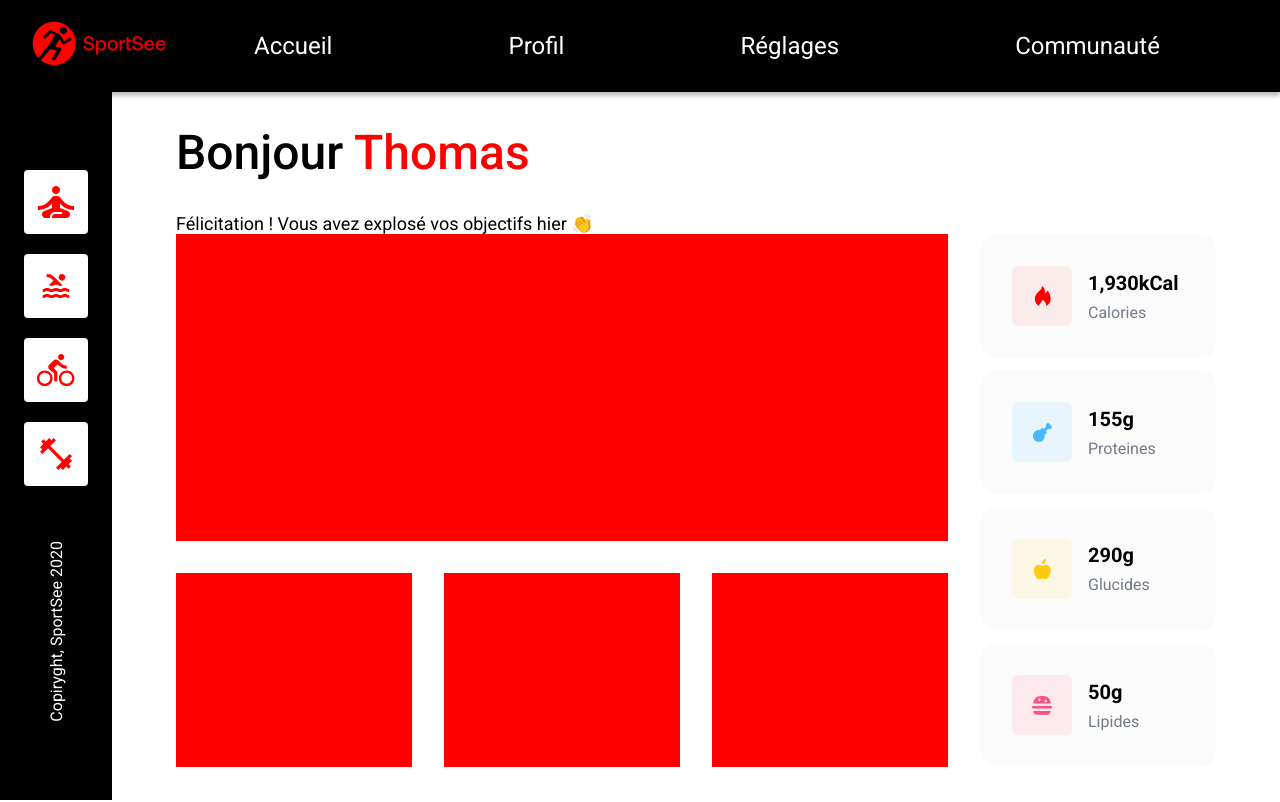
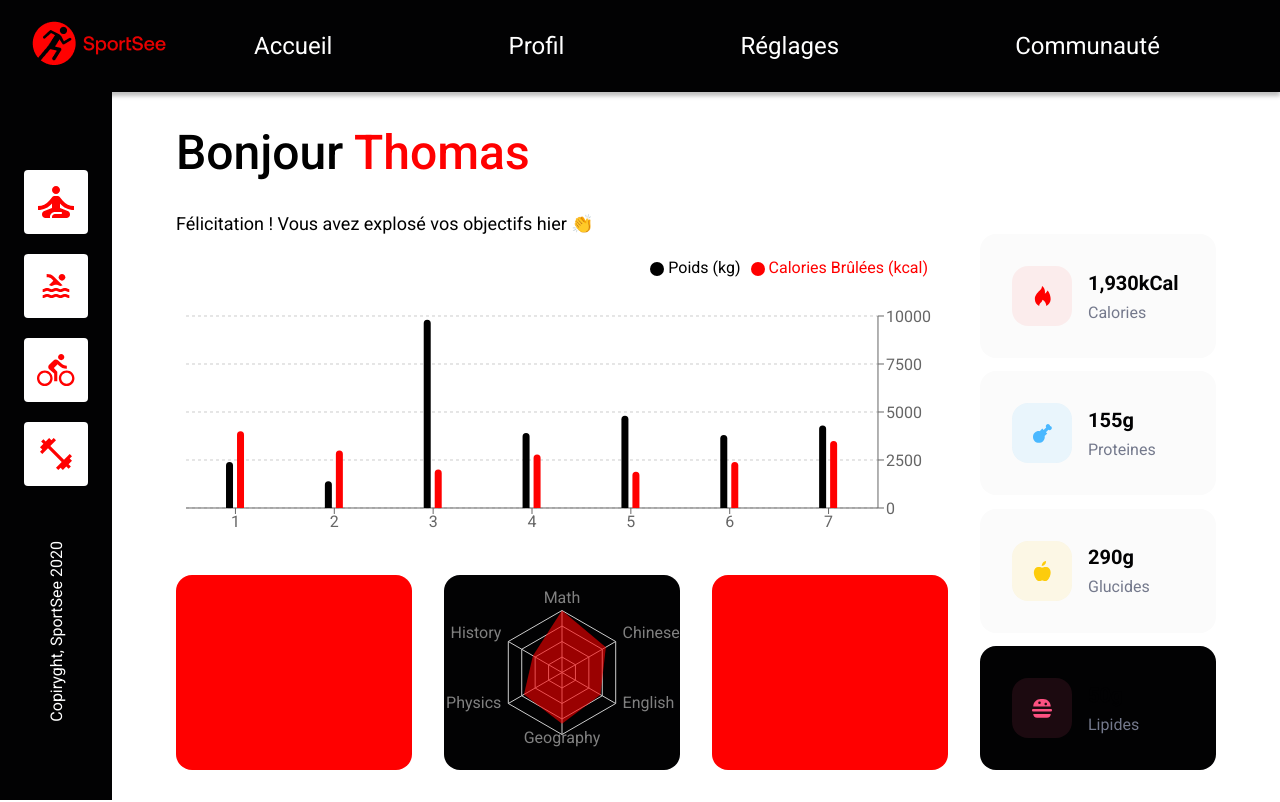
Before and after one commit to Nath-vfx/sportsee-front, a React (Vite) app: page / in a window 1280 px wide. Built offline with nearby package versions, Linux system fonts and the light colour scheme.

Commit message:
feat: add first version of BarChart and RadarChart

```diff
--- a/src/App.jsx
+++ b/src/App.jsx
@@ -4,6 +4,8 @@ import SideBar from "./components/SideBar/SideBar.jsx";
 import Container from "./components/Container/Container.jsx";
 import Panel from "./components/Panel/Panel.jsx";
 import CounterCard from "./components/CounterCard/CounterCard.jsx";
+import PerDayActivity from "./components/PerDayActivity/PerDayActivity.jsx";
+import DomainsRadar from "./components/DomainsRadar/DomainsRadar.jsx";
 
 import energy from "./assets/energy.svg";
 import cheeseburger from "./assets/cheeseburger.svg";
@@ -24,7 +26,9 @@ function App() {
             text="Félicitation ! Vous avez explosé vos objectifs hier 👏"
           />
           <Panel>
-            <div className={styles.App__test}></div>
+            <div>
+              <PerDayActivity />
+            </div>
             <div className={styles.App__side}>
               <CounterCard number="1,930kCal" type="Calories" icon={energy} />
               <CounterCard number="155g" type="Proteines" icon={chicken} />
@@ -32,7 +36,9 @@ function App() {
               <CounterCard number="50g" type="Lipides" icon={cheeseburger} />
             </div>
             <div className={styles.App__test}></div>
-            <div className={styles.App__test}></div>
+            <div className={styles.App__test}>
+              <DomainsRadar />
+            </div>
             <div className={styles.App__test}></div>
           </Panel>
         </Container>
--- /dev/null
+++ b/src/components/DomainsRadar/DomainsRadar.jsx
@@ -0,0 +1,69 @@
+import React, { PureComponent } from "react";
+import {
+  Radar,
+  RadarChart,
+  PolarGrid,
+  PolarAngleAxis,
+  ResponsiveContainer,
+} from "recharts";
+
+const data = [
+  {
+    subject: "Math",
+    A: 120,
+    B: 110,
+    fullMark: 150,
+  },
+  {
+    subject: "Chinese",
+    A: 98,
+    B: 130,
+    fullMark: 150,
+  },
+  {
+    subject: "English",
+    A: 86,
+    B: 130,
+    fullMark: 150,
+  },
+  {
+    subject: "Geography",
+    A: 99,
+    B: 100,
+    fullMark: 150,
+  },
+  {
+    subject: "Physics",
+    A: 85,
+    B: 90,
+    fullMark: 150,
+  },
+  {
+    subject: "History",
+    A: 65,
+    B: 85,
+    fullMark: 150,
+  },
+];
+
+export default class Example extends PureComponent {
+  render() {
+    return (
+      <ResponsiveContainer>
+        <RadarChart
+          data={data}
+          margin={{
+            top: 20,
+            right: 20,
+            left: 20,
+            bottom: 20,
+          }}
+        >
+          <PolarGrid />
+          <PolarAngleAxis dataKey="subject" ticks={false} />
+          <Radar name="Mike" dataKey="A" fill="#f00" fillOpacity={0.6} />
+        </RadarChart>
+      </ResponsiveContainer>
+    );
+  }
+}
--- a/src/components/Panel/Panel.module.scss
+++ b/src/components/Panel/Panel.module.scss
@@ -5,6 +5,9 @@
     gap: 32px;
     width: 100%;
     height: 100%;
+    div {
+        border-radius: 1rem;
+    }
     div:nth-child(1) {
         grid-column: span 3 / span 3;
         grid-row: span 3 / span 3;
@@ -23,6 +26,7 @@
     div:nth-child(4) {
         grid-row: span 2 / span 2;
         grid-row-start: 4;
+        background-color: $base-color;
     }
 
     div:nth-child(5) {
--- /dev/null
+++ b/src/components/PerDayActivity/PerDayActivity.jsx
@@ -0,0 +1,105 @@
+import React, { PureComponent } from "react";
+import {
+  BarChart,
+  Bar,
+  Rectangle,
+  XAxis,
+  YAxis,
+  CartesianGrid,
+  Tooltip,
+  Legend,
+  ResponsiveContainer,
+  Line,
+} from "recharts";
+
+const data = [
+  {
+    name: "1",
+    uv: 4000,
+    pv: 2400,
+    amt: 2400,
+  },
+  {
+    name: "2",
+    uv: 3000,
+    pv: 1398,
+    amt: 2210,
+  },
+  {
+    name: "3",
+    uv: 2000,
+    pv: 9800,
+    amt: 2290,
+  },
+  {
+    name: "4",
+    uv: 2780,
+    pv: 3908,
+    amt: 2000,
+  },
+  {
+    name: "5",
+    uv: 1890,
+    pv: 4800,
+    amt: 2181,
+  },
+  {
+    name: "6",
+    uv: 2390,
+    pv: 3800,
+    amt: 2500,
+  },
+  {
+    name: "7",
+    uv: 3490,
+    pv: 4300,
+    amt: 2100,
+  },
+];
+
+export default class Example extends PureComponent {
+  static demoUrl = "https://codesandbox.io/p/sandbox/simple-bar-chart-72d7y5";
+
+  render() {
+    return (
+      <ResponsiveContainer width="100%" height="100%">
+        <BarChart
+          width={500}
+          height={300}
+          data={data}
+          margin={{
+            top: 24,
+            right: 10,
+            left: 10,
+            bottom: 5,
+          }}
+        >
+          <CartesianGrid strokeDasharray="3 3" vertical={false} />
+          <XAxis dataKey="name" />
+          <YAxis orientation="right" />
+          <Tooltip />
+          <Bar
+            name="Poids (kg)"
+            dataKey="pv"
+            fill="black"
+            barSize={7}
+            radius={[10, 10, 0, 0]}
+          />
+          <Bar
+            name="Calories Brûlées (kcal)"
+            dataKey="uv"
+            fill="red"
+            barSize={7}
+            radius={[10, 10, 0, 0]}
+          />
+          <Legend
+            align="right"
+            verticalAlign="top"
+            iconType="circle"
+            height={58}
+          />
+        </BarChart>
+      </ResponsiveContainer>
+    );
+  }
+}
```
